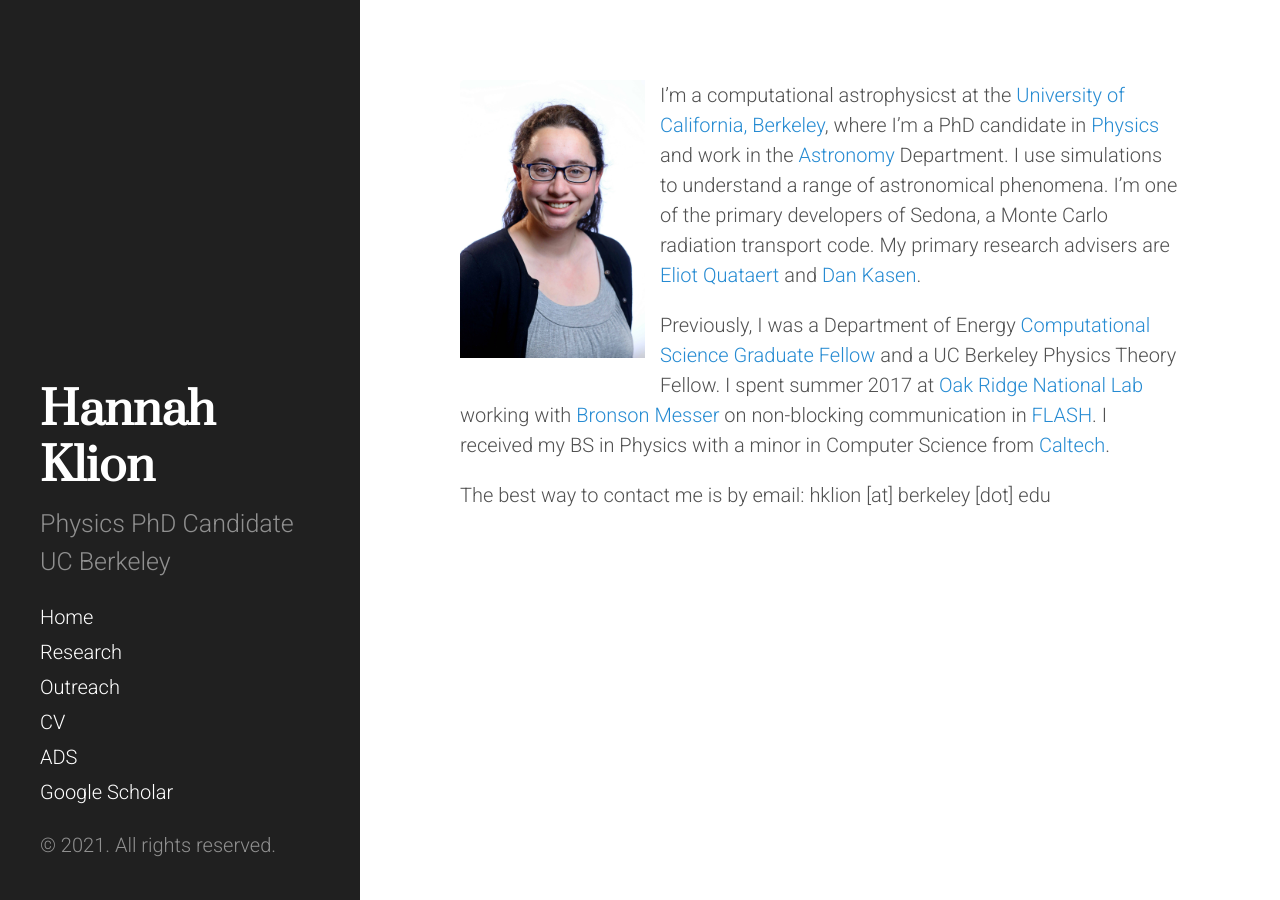
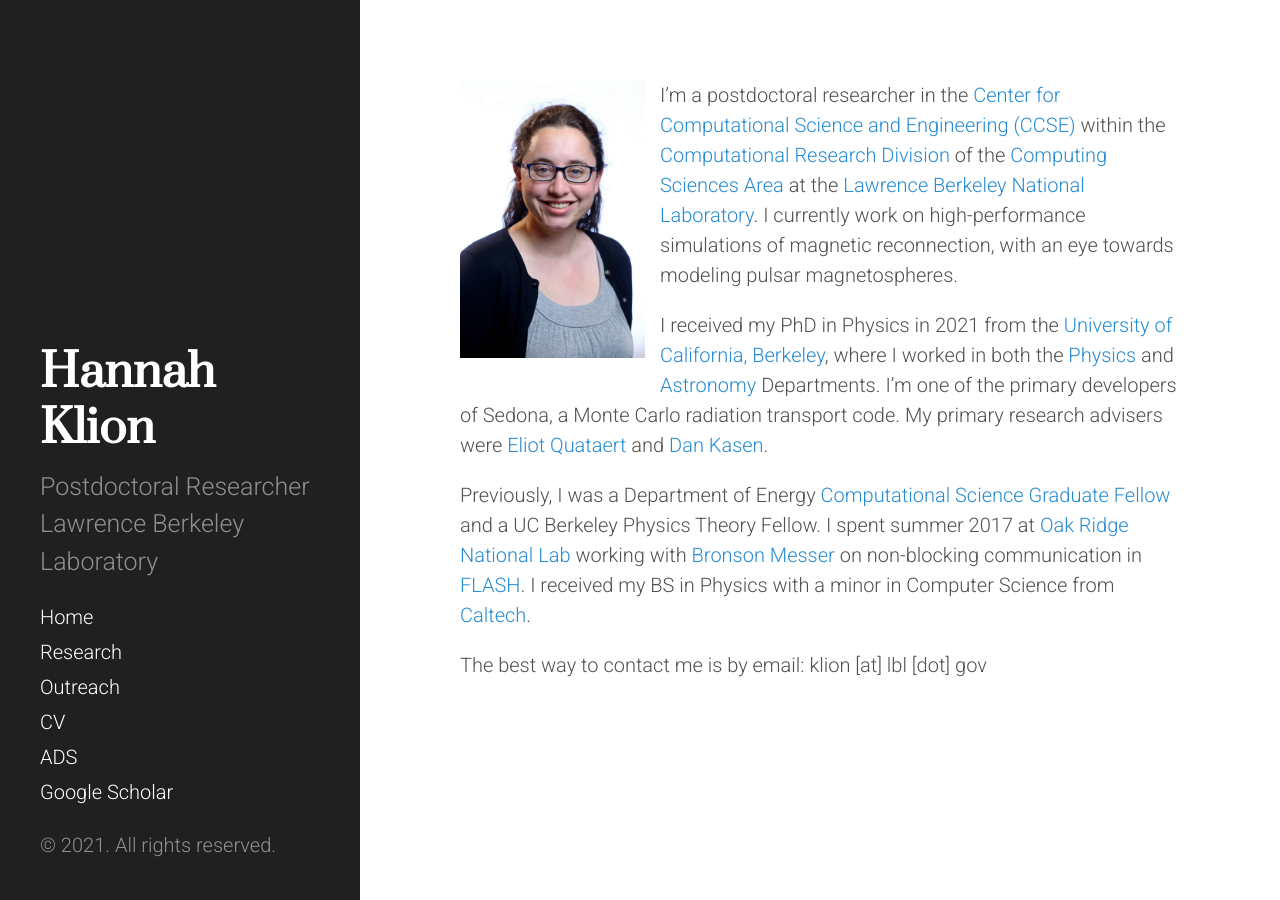
Before and after one commit to seahorce-scidac/seahorce-scidac.github.io, a Jekyll site: the page built from index.markdown, in a window 1280 px wide. Built offline with Jekyll 4.4.1, drawn with Linux system fonts in a browser that asks for light colours.

Commit message:
update for new job

```diff
--- a/_config.yml
+++ b/_config.yml
@@ -20,8 +20,8 @@
 
 title: Hannah Klion
 email: hannah.klion@gmail.com
-description: Physics PhD Candidate
-  UC Berkeley
+description: Postdoctoral Researcher
+  Lawrence Berkeley Laboratory
   #description: >- # this means to ignore newlines until "baseurl:"
   #Write an awesome description for your new site here. You can edit this
   #line in _config.yml. It will appear in your document head meta (for
--- a/index.markdown
+++ b/index.markdown
@@ -6,8 +6,10 @@ layout: default
 title: Home
 ---
 <img align="left" src="/files/klion.jpg" width="200" style="padding-right: 15px; padding-bottom: 15px">
-I'm a computational astrophysicst at the [University of California, Berkeley](https://www.berkeley.edu), where I'm a PhD candidate in [Physics](https://physics.berkeley.edu) and work in the [Astronomy](https://astro.berkeley.edu) Department. I use simulations to understand a range of astronomical phenomena. I'm one of the primary developers of Sedona, a Monte Carlo radiation transport code. My primary research advisers are [Eliot Quataert](https://www.astro.princeton.edu/~quataert/) and [Dan Kasen](https://astro.berkeley.edu/people/dan-kasen/).
+I'm a postdoctoral researcher in the [Center for Computational Science and Engineering (CCSE)](https://ccse.lbl.gov/index.html) within the [Computational Research Division](crd.lbl.gov) of the [Computing Sciences Area](https://cs.lbl.gov/) at the [Lawrence Berkeley National Laboratory](lbl.gov). I currently work on high-performance simulations of magnetic reconnection, with an eye towards modeling pulsar magnetospheres.
+
+I received my PhD in Physics in 2021 from the [University of California, Berkeley](https://www.berkeley.edu), where I worked in both the [Physics](https://physics.berkeley.edu) and [Astronomy](https://astro.berkeley.edu) Departments. I'm one of the primary developers of Sedona, a Monte Carlo radiation transport code. My primary research advisers were [Eliot Quataert](https://www.astro.princeton.edu/~quataert/) and [Dan Kasen](https://astro.berkeley.edu/people/dan-kasen/).
 
 Previously, I was a Department of Energy [Computational Science Graduate Fellow](https://www.krellinst.org/csgf/) and a UC Berkeley Physics Theory Fellow. I spent summer 2017 at [Oak Ridge National Lab](https://www.ornl.gov/) working with [Bronson Messer](http://astro.phys.utk.edu/bronson/) on non-blocking communication in [FLASH](http://flash.uchicago.edu/site/flashcode/). I received my BS in Physics with a minor in Computer Science from [Caltech](https://www.caltech.edu/).
 
-The best way to contact me is by email: hklion [at] berkeley [dot] edu
+The best way to contact me is by email: klion [at] lbl [dot] gov
--- a/research.markdown
+++ b/research.markdown
@@ -8,8 +8,8 @@ order: 1
 <a href="https://ui.adsabs.harvard.edu/search/q=klion%2C%20h&sort=date%20desc%2C%20bibcode%20desc&p_=0" target="_blank">ADS</a> \| <a href="https://scholar.google.com/citations?hl=en&user=Td1D_bsAAAAJ&view_op=list_works&sortby=pubdate" target="_blank">Google Scholar</a>
 
 ### Kilonova Light Curves with Sedona
-My current research focuses on understanding the light we see from neutron star mergers
-(kilonovae). I use multidimensional hydrodynamic and radiation transport simulations to predict trends in kilonova light curves. My current focus is on the effects of the relativistic jet that's embedded in the radioactive ejecta.
+My PhD thesis focused on understanding the light we see from neutron star mergers
+(kilonovae). I used multidimensional hydrodynamic and radiation transport simulations to predict trends in kilonova light curves. My focus was on the effects of the relativistic jet that's embedded in the radioactive ejecta.
 
 <img align="right" style="padding-left: 15px; padding-bottom: 15px" src="/files/sedona.png" width="200">
 My primary tool is Sedona, a 3D Monte Carlo radiation transport code, which I also develop. My development work has mostly focused on performance and parallelization, with the goal of improving the code's speed and scalability on supercomputers like [NERSC's](https://www.nersc.gov/) [cori](https://docs.nersc.gov/systems/cori/). Projects I've undertaken include:
```
